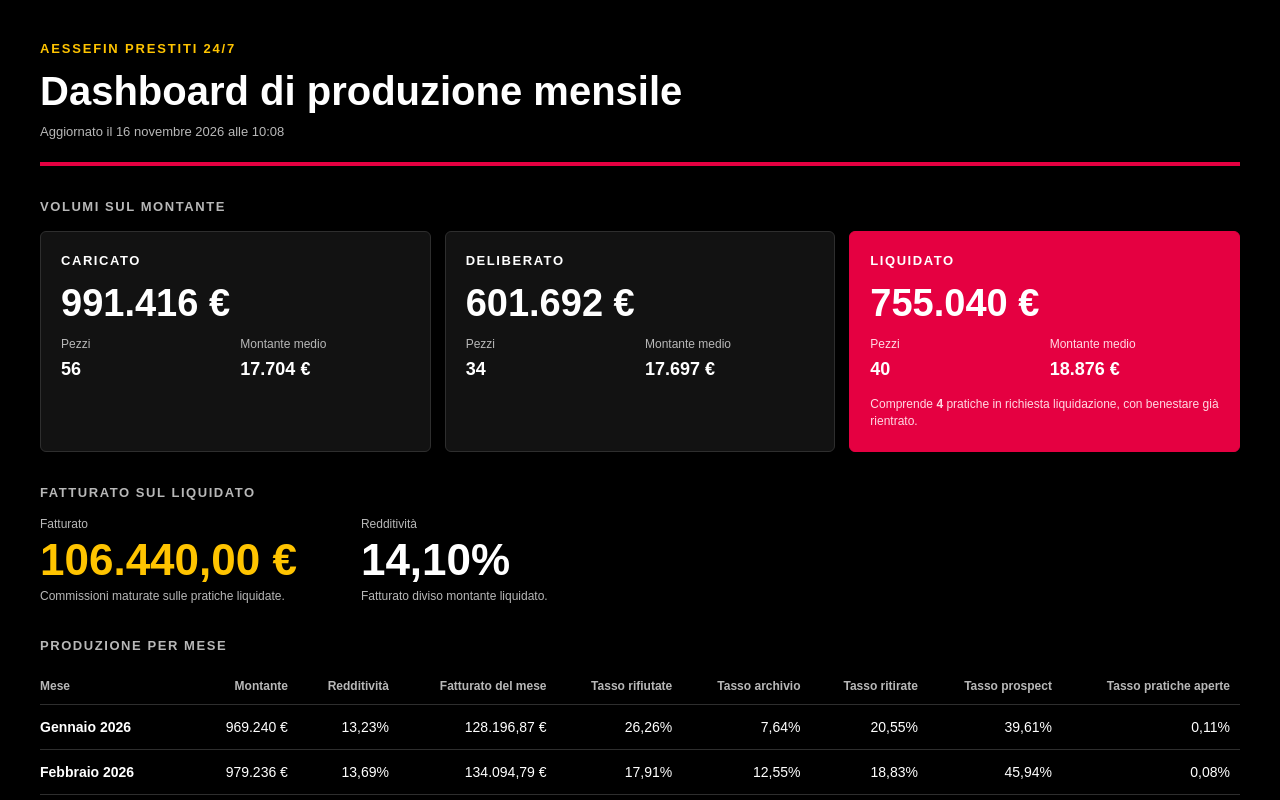
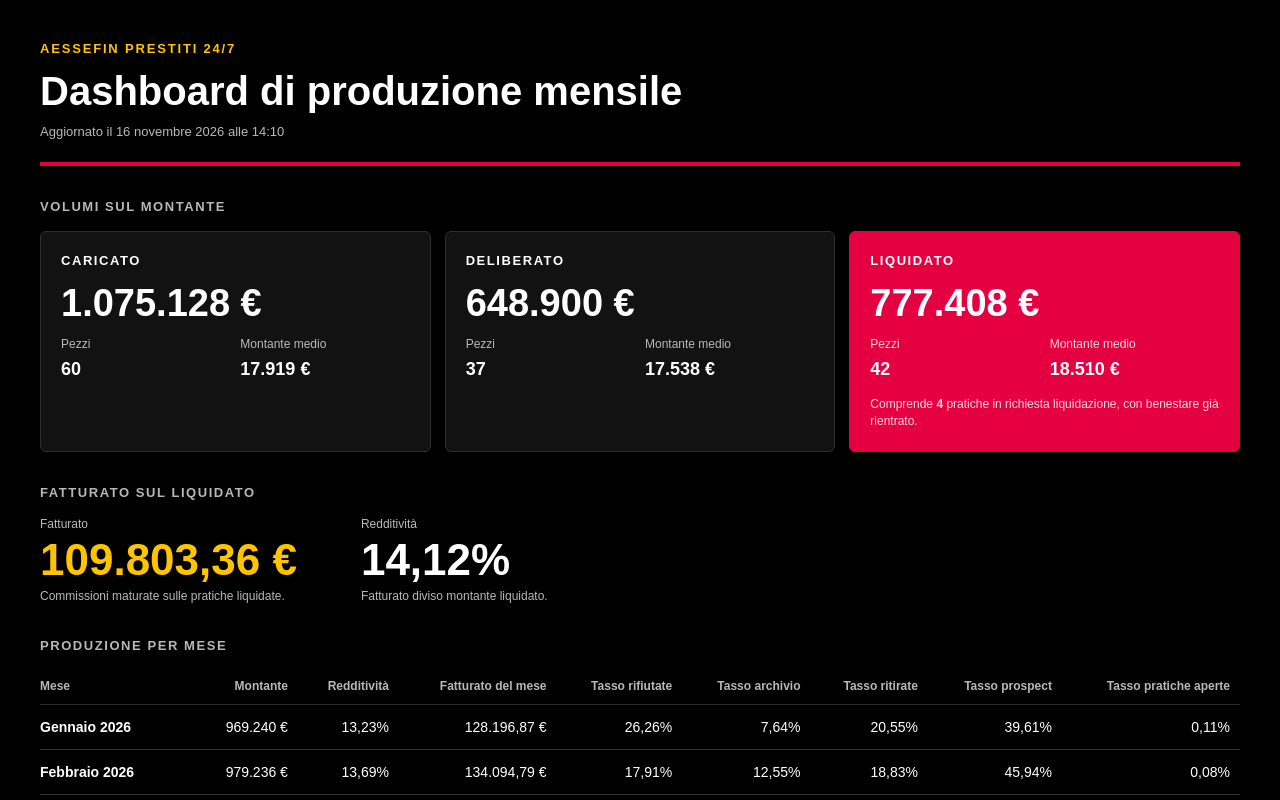
Before and after one commit to antonioclemente-2569/dashboard-produzione, a plain HTML site: page index.html in a window 1280 px wide. Shown: the top 800 px of the page. Drawn offline with Linux system fonts and the light colour scheme.

Commit message:
Aggiorna la dashboard di produzione mensile (dati del 16 novembre 2026, ore 14:10)

```diff
--- a/index.html
+++ b/index.html
@@ -61,14 +61,14 @@
 
 </style></head><body>
 <div class="ae">
-<header class="ae-head"><p class="ae-brand">Aessefin Prestiti 24/7</p><h1 class="ae-title">Dashboard di produzione mensile</h1><p class="ae-period">Aggiornato il 16 novembre 2026 alle 10:08</p></header>
-<section><h2 class="ae-h2">Volumi sul montante</h2><div class="ae-cards"><article class="ae-card"><p class="ae-card-label">Caricato</p><b class="ae-big">991.416 €</b>
-<dl class="ae-pairs"><div><dt>Pezzi</dt><dd>56</dd></div><div><dt>Montante medio</dt><dd>17.704 €</dd></div></dl></article><article class="ae-card"><p class="ae-card-label">Deliberato</p><b class="ae-big">601.692 €</b>
-<dl class="ae-pairs"><div><dt>Pezzi</dt><dd>34</dd></div><div><dt>Montante medio</dt><dd>17.697 €</dd></div></dl></article><article class="ae-card is-key"><p class="ae-card-label">Liquidato</p><b class="ae-big">755.040 €</b>
-<dl class="ae-pairs"><div><dt>Pezzi</dt><dd>40</dd></div><div><dt>Montante medio</dt><dd>18.876 €</dd></div></dl><p class="ae-note">Comprende <b>4</b> pratiche in richiesta liquidazione, con benestare già rientrato.</p></article></div></section>
+<header class="ae-head"><p class="ae-brand">Aessefin Prestiti 24/7</p><h1 class="ae-title">Dashboard di produzione mensile</h1><p class="ae-period">Aggiornato il 16 novembre 2026 alle 14:10</p></header>
+<section><h2 class="ae-h2">Volumi sul montante</h2><div class="ae-cards"><article class="ae-card"><p class="ae-card-label">Caricato</p><b class="ae-big">1.075.128 €</b>
+<dl class="ae-pairs"><div><dt>Pezzi</dt><dd>60</dd></div><div><dt>Montante medio</dt><dd>17.919 €</dd></div></dl></article><article class="ae-card"><p class="ae-card-label">Deliberato</p><b class="ae-big">648.900 €</b>
+<dl class="ae-pairs"><div><dt>Pezzi</dt><dd>37</dd></div><div><dt>Montante medio</dt><dd>17.538 €</dd></div></dl></article><article class="ae-card is-key"><p class="ae-card-label">Liquidato</p><b class="ae-big">777.408 €</b>
+<dl class="ae-pairs"><div><dt>Pezzi</dt><dd>42</dd></div><div><dt>Montante medio</dt><dd>18.510 €</dd></div></dl><p class="ae-note">Comprende <b>4</b> pratiche in richiesta liquidazione, con benestare già rientrato.</p></article></div></section>
 <section><h2 class="ae-h2">Fatturato sul liquidato</h2><div class="ae-rev">
-<div><p class="ae-fig-label">Fatturato</p><b class="ae-fig">106.440,00 €</b><p class="ae-fig-def">Commissioni maturate sulle pratiche liquidate.</p></div>
-<div><p class="ae-fig-label">Redditività</p><b class="ae-fig is-plain">14,10%</b><p class="ae-fig-def">Fatturato diviso montante liquidato.</p></div></div></section>
+<div><p class="ae-fig-label">Fatturato</p><b class="ae-fig">109.803,36 €</b><p class="ae-fig-def">Commissioni maturate sulle pratiche liquidate.</p></div>
+<div><p class="ae-fig-label">Redditività</p><b class="ae-fig is-plain">14,12%</b><p class="ae-fig-def">Fatturato diviso montante liquidato.</p></div></div></section>
 <section><h2 class="ae-h2">Produzione per mese</h2><div class="ae-table-wrap"><table class="ae-table"><thead><tr><th>Mese</th><th>Montante</th><th>Redditività</th><th>Fatturato del mese</th><th>Tasso rifiutate</th><th>Tasso archivio</th><th>Tasso ritirate</th><th>Tasso prospect</th><th>Tasso pratiche aperte</th></tr></thead><tbody>
 <tr><td>Gennaio 2026</td><td>969.240 €</td><td>13,23%</td><td>128.196,87 €</td><td>26,26%</td><td>7,64%</td><td>20,55%</td><td>39,61%</td><td>0,11%</td></tr>
 <tr><td>Febbraio 2026</td><td>979.236 €</td><td>13,69%</td><td>134.094,79 €</td><td>17,91%</td><td>12,55%</td><td>18,83%</td><td>45,94%</td><td>0,08%</td></tr>
@@ -80,7 +80,7 @@
 <tr><td>Agosto 2026</td><td>1.079.868 €</td><td>13,22%</td><td>142.738,99 €</td><td>21,01%</td><td>9,97%</td><td>20,58%</td><td>44,83%</td><td>0,32%</td></tr>
 <tr><td>Settembre 2026</td><td>1.360.788 €</td><td>13,41%</td><td>182.487,77 €</td><td>20,83%</td><td>11,62%</td><td>20,54%</td><td>42,50%</td><td>0,54%</td></tr>
 <tr><td>Ottobre 2026</td><td>1.679.316 €</td><td>14,00%</td><td>235.094,35 €</td><td>23,88%</td><td>10,03%</td><td>15,69%</td><td>43,23%</td><td>3,61%</td></tr>
-<tr class="is-current"><td>Novembre 2026</td><td>755.040 €</td><td>14,10%</td><td>106.440,00 €</td><td>24,17%</td><td>2,05%</td><td>6,39%</td><td>28,13%</td><td>36,96%</td></tr>
+<tr class="is-current"><td>Novembre 2026</td><td>777.408 €</td><td>14,12%</td><td>109.803,36 €</td><td>24,17%</td><td>1,96%</td><td>6,13%</td><td>27,73%</td><td>37,67%</td></tr>
 </tbody></table></div>
 <p class="ae-table-note">Novembre è in corso: montante e fatturato sono parziali e gran parte delle pratiche del mese è ancora aperta.</p></section>
 </div>
```
